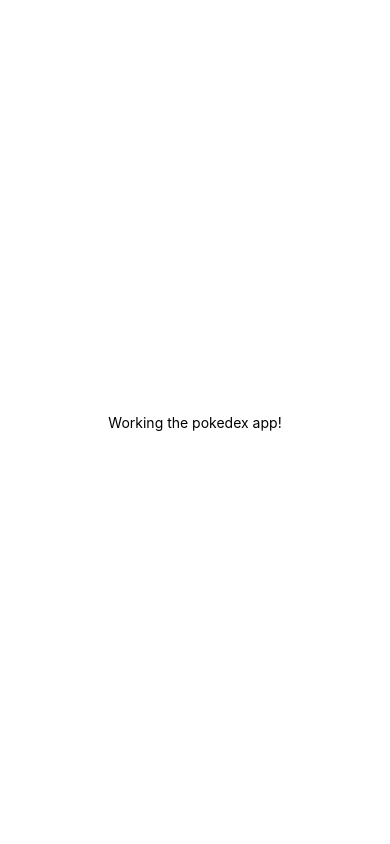
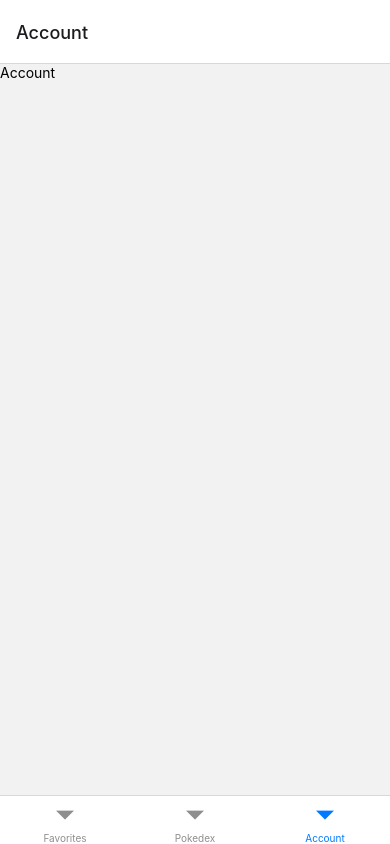
Before and after one commit to Rmoreno3/Pokedex-native, a React Native app: screen /Account in a window 390 px wide. Built offline with nearby package versions, Linux system fonts and the light colour scheme.

Commit message:
create navigation component and screen components

```diff
--- a/App.js
+++ b/App.js
@@ -1,20 +1,11 @@
-import { StatusBar } from 'expo-status-bar'
-import { StyleSheet, Text, View } from 'react-native'
+import React from 'react'
+import { NavigationContainer } from '@react-navigation/native'
+import Navigation from './src/navigation/Navigation'
 
 export default function App () {
   return (
-    <View style={styles.container}>
-      <Text>Working the pokedex app!</Text>
-      <StatusBar style='auto' />
-    </View>
+    <NavigationContainer>
+      <Navigation />
+    </NavigationContainer>
   )
 }
-
-const styles = StyleSheet.create({
-  container: {
-    flex: 1,
-    backgroundColor: '#fff',
-    alignItems: 'center',
-    justifyContent: 'center'
-  }
-})
--- /dev/null
+++ b/src/navigation/Navigation.js
@@ -0,0 +1,16 @@
+import { createBottomTabNavigator } from '@react-navigation/bottom-tabs'
+import AccountScreen from '../screens/AccountScreen'
+import PokedexScreen from '../screens/PokedexScreen'
+import FavoriteScreen from '../screens/FavoriteScreen'
+
+const Tab = createBottomTabNavigator()
+
+export default function Navigation () {
+  return (
+    <Tab.Navigator>
+      <Tab.Screen name='Favorites' component={FavoriteScreen} />
+      <Tab.Screen name='Pokedex' component={PokedexScreen} />
+      <Tab.Screen name='Account' component={AccountScreen} />
+    </Tab.Navigator>
+  )
+}
--- /dev/null
+++ b/src/screens/AccountScreen.js
@@ -0,0 +1,10 @@
+import { View, Text } from 'react-native'
+import React from 'react'
+
+export default function Account () {
+  return (
+    <View>
+      <Text>Account</Text>
+    </View>
+  )
+}
--- /dev/null
+++ b/src/screens/FavoriteScreen.js
@@ -0,0 +1,10 @@
+import { View, Text } from 'react-native'
+import React from 'react'
+
+export default function Favorites () {
+  return (
+    <View>
+      <Text>Favorites</Text>
+    </View>
+  )
+}
--- /dev/null
+++ b/src/screens/PokedexScreen.js
@@ -0,0 +1,10 @@
+import { View, Text } from 'react-native'
+import React from 'react'
+
+export default function Pokedex () {
+  return (
+    <View>
+      <Text>Pokedex</Text>
+    </View>
+  )
+}
```
Also changed, not shown: package.json (+6 -1 lines), 1 other file (tests, documents, lock files or other folders).
